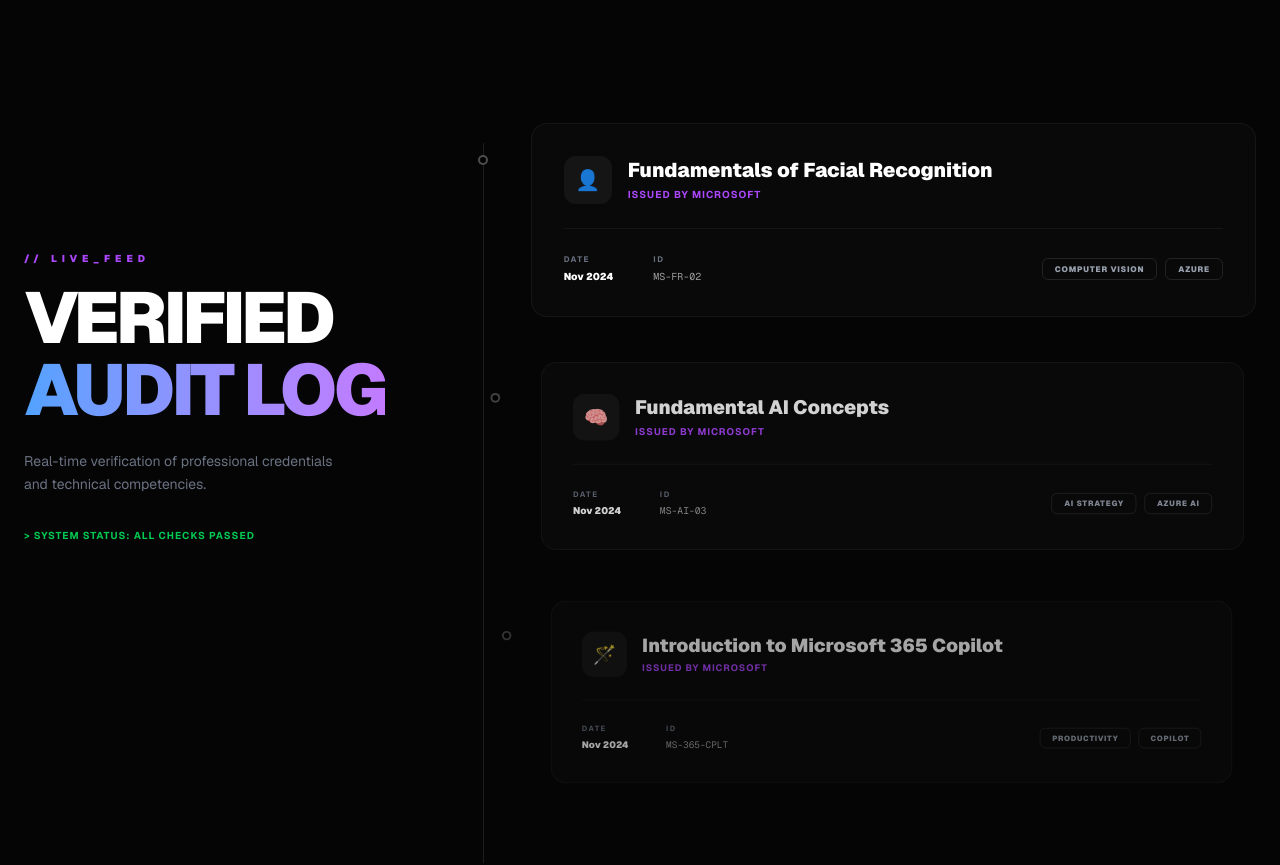
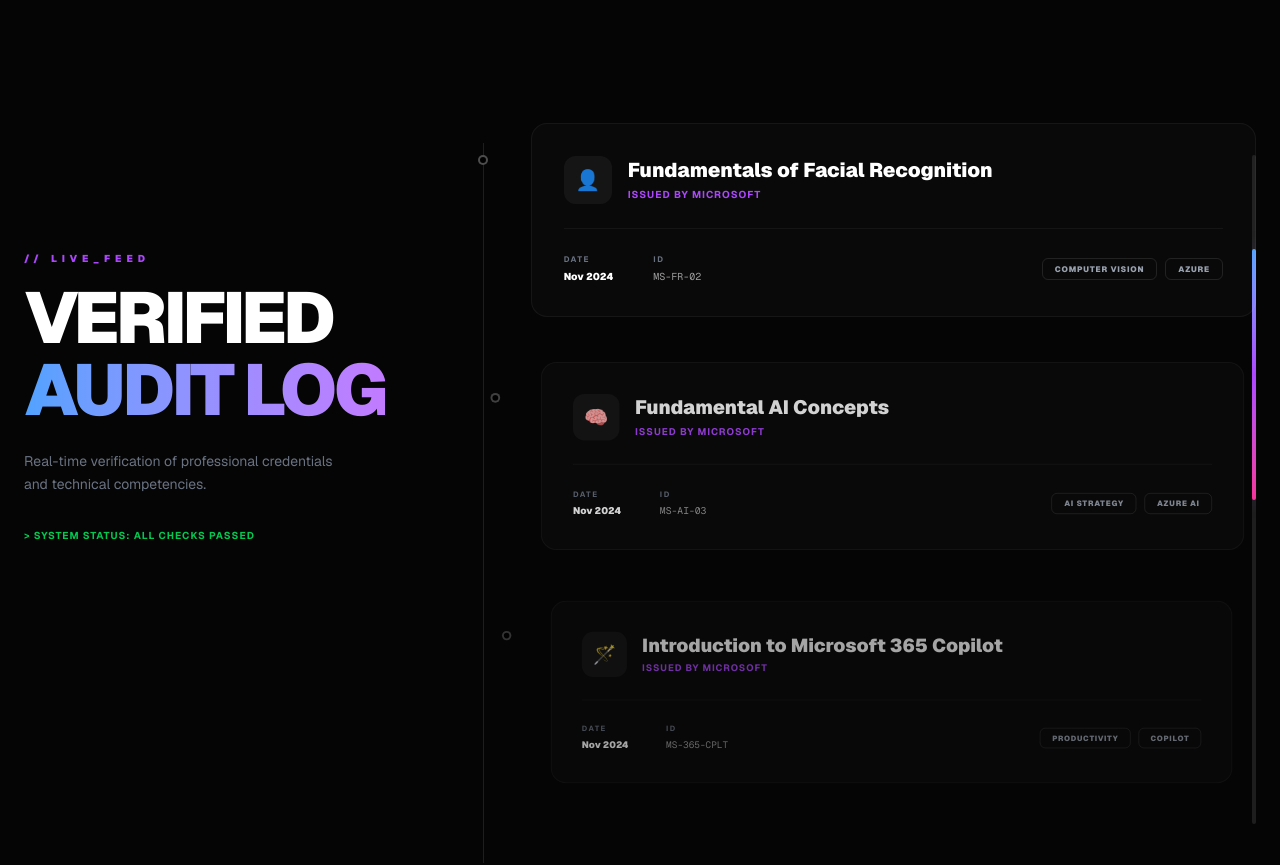
Before and after one commit to tiaraeshwara/my-portfolio, a Next.js app: page / in a window 1280 px wide. Shown: the part 5560-6425 px from the top of the page. Built offline with nearby package versions, Linux system fonts and the light colour scheme.

Commit message:
added styles

```diff
--- a/app/page.tsx
+++ b/app/page.tsx
@@ -11,6 +11,8 @@
 // --- NEW CERTIFICATIONS COMPONENT ---
 const CertificationsSection = ({ isDarkMode }) => {
   const sectionRef = useRef(null);
+  const scrollbarRef = useRef<HTMLDivElement | null>(null);
+  const interactionTimeoutRef = useRef<number | null>(null);
   const certs = [
     {
       title: "Fundamentals of Machine Learning and Artificial Intelligence",
@@ -82,9 +84,47 @@
   const maxShift = Math.max(certs.length - visibleCards, 0);
   const isInView = useInView(sectionRef, { amount: 0.35, once: false });
   const [activeIndex, setActiveIndex] = useState(0);
+  const [isDraggingScrollbar, setIsDraggingScrollbar] = useState(false);
+  const [isUserInteracting, setIsUserInteracting] = useState(false);
+  const scrollProgress = maxShift > 0 ? activeIndex / maxShift : 0;
+  const thumbRatio = Math.min(1, visibleCards / certs.length);
+  const thumbHeightPercent = thumbRatio * 100;
+
+  const markInteraction = () => {
+    setIsUserInteracting(true);
+    if (interactionTimeoutRef.current) {
+      window.clearTimeout(interactionTimeoutRef.current);
+    }
+    interactionTimeoutRef.current = window.setTimeout(() => {
+      setIsUserInteracting(false);
+    }, 2400);
+  };
+
+  const updateIndexFromClientY = (clientY: number) => {
+    const rail = scrollbarRef.current;
+    if (!rail || maxShift <= 0) {
+      return;
+    }
+
+    const rect = rail.getBoundingClientRect();
+    const localY = clientY - rect.top;
+    const thumbHeightPx = rect.height * thumbRatio;
+    const travel = Math.max(rect.height - thumbHeightPx, 1);
+    const progress = Math.max(
+      0,
+      Math.min(1, (localY - thumbHeightPx / 2) / travel),
+    );
+    const nextIndex = Math.round(progress * maxShift);
+    setActiveIndex(nextIndex);
+  };
 
   useEffect(() => {
-    if (!isInView || maxShift <= 0) {
+    if (
+      !isInView ||
+      maxShift <= 0 ||
+      isDraggingScrollbar ||
+      isUserInteracting
+    ) {
       return;
     }
 
@@ -95,7 +135,38 @@
     return () => {
       window.clearInterval(timer);
     };
-  }, [isInView, maxShift]);
+  }, [isInView, maxShift, isDraggingScrollbar, isUserInteracting]);
+
+  useEffect(() => {
+    if (!isDraggingScrollbar) {
+      return;
+    }
+
+    const onPointerMove = (event: PointerEvent) => {
+      updateIndexFromClientY(event.clientY);
+    };
+
+    const onPointerUp = () => {
+      setIsDraggingScrollbar(false);
+      markInteraction();
+    };
+
+    window.addEventListener("pointermove", onPointerMove);
+    window.addEventListener("pointerup", onPointerUp);
+
+    return () => {
+      window.removeEventListener("pointermove", onPointerMove);
+      window.removeEventListener("pointerup", onPointerUp);
+    };
+  }, [isDraggingScrollbar]);
+
+  useEffect(() => {
+    return () => {
+      if (interactionTimeoutRef.current) {
+        window.clearTimeout(interactionTimeoutRef.current);
+      }
+    };
+  }, []);
 
   const getCardMotion = (idx: number) => {
     const relative = idx - activeIndex;
@@ -148,7 +219,7 @@
             className={`absolute left-0 md:left-4 top-0 md:top-5 bottom-0 md:bottom-5 w-[1px] ${isDarkMode ? "bg-white/10" : "bg-black/10"}`}
           />
 
-          <div className="relative h-[640px] md:h-[760px] overflow-hidden">
+          <div className="relative h-[640px] md:h-[760px] overflow-hidden pr-5 md:pr-8">
             {certs.map((cert, idx) => (
               <motion.div
                 key={idx}
@@ -246,6 +317,33 @@
                 </div>
               </motion.div>
             ))}
+
+            <div
+              ref={scrollbarRef}
+              onPointerDown={(event) => {
+                setIsDraggingScrollbar(true);
+                markInteraction();
+                updateIndexFromClientY(event.clientY);
+              }}
+              className={`absolute top-6 md:top-8 right-0 w-[4px] h-[88%] rounded-full overflow-hidden ${
+                isDarkMode ? "bg-white/10" : "bg-black/10"
+              } cursor-pointer`}
+            >
+              <motion.div
+                onPointerDown={(event) => {
+                  setIsDraggingScrollbar(true);
+                  markInteraction();
+                  updateIndexFromClientY(event.clientY);
+                }}
+                animate={{
+                  y: `${scrollProgress * (100 - thumbHeightPercent)}%`,
+                  height: `${thumbHeightPercent}%`,
+                }}
+                transition={{ duration: 0.65, ease: [0.16, 1, 0.3, 1] }}
+                className="w-full rounded-full bg-gradient-to-b from-blue-400 via-purple-500 to-pink-500 shadow-[0_0_18px_rgba(168,85,247,0.5)] active:scale-y-105"
+                style={{ touchAction: "none" }}
+              />
+            </div>
           </div>
         </div>
       </div>
```
